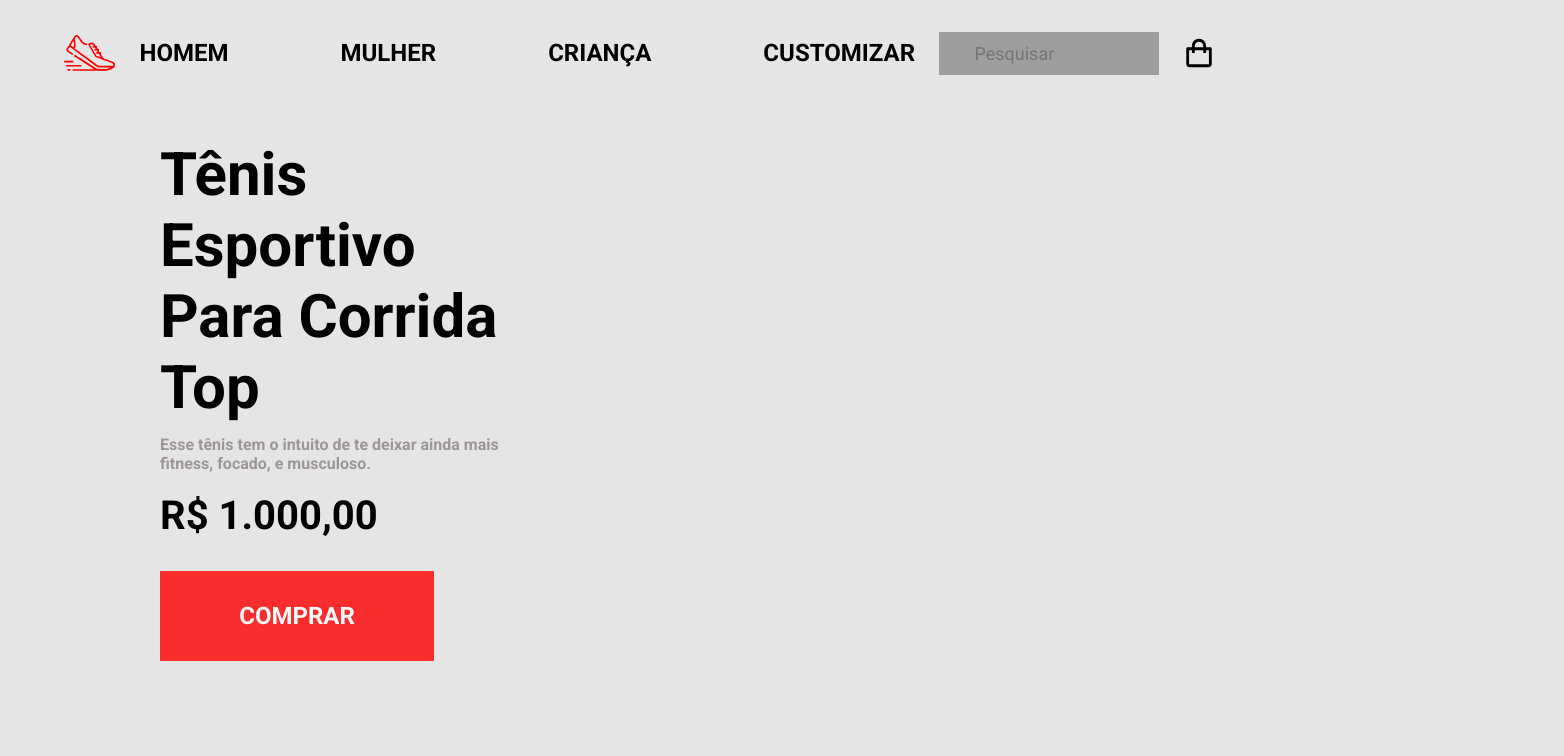
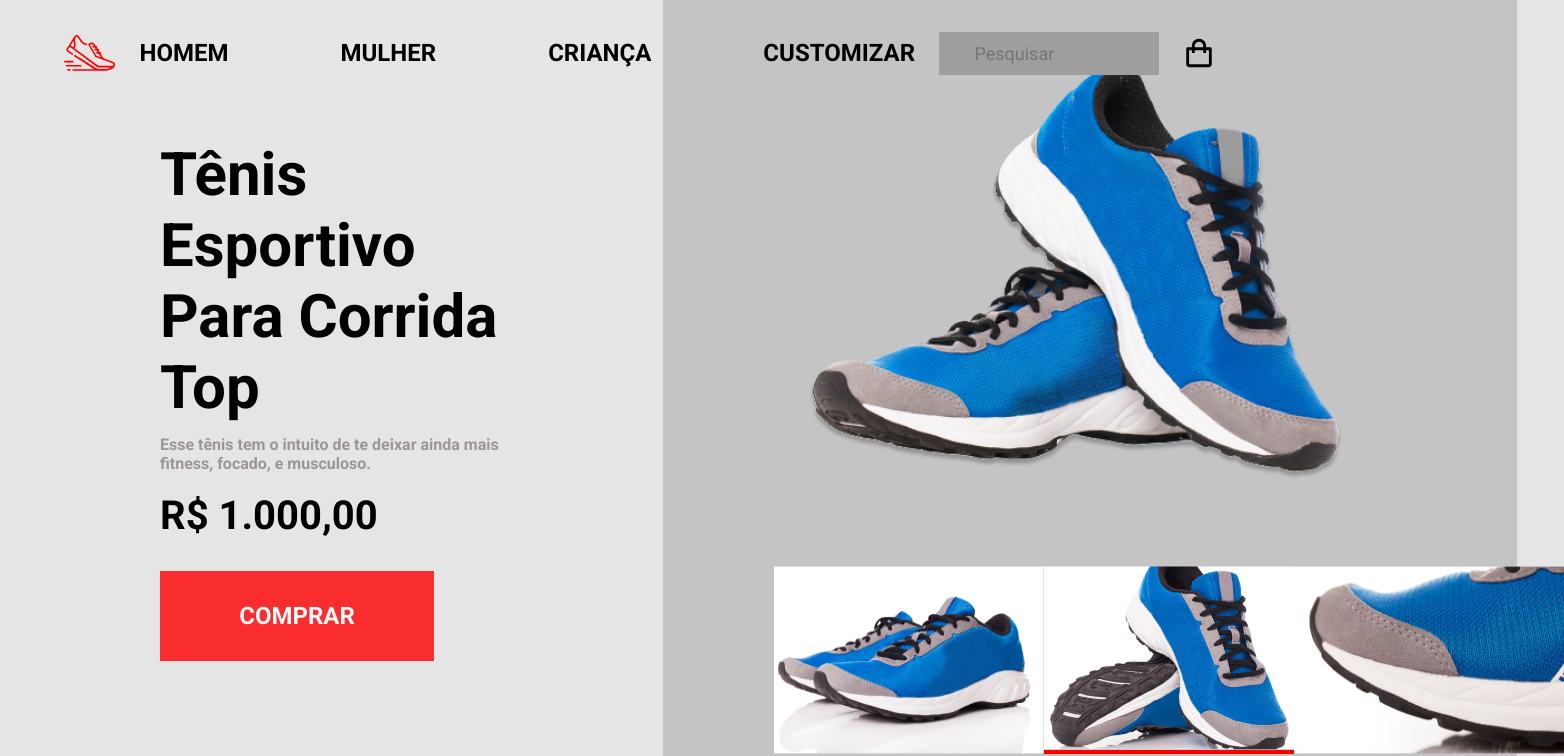
Before and after one commit to lucasmelosilva/rocketshoes, a React (Vite) app: page / in a window 1280 px wide. Shown: the top 756 px of the page, 1564 px wide, since content can reach past the window. Built offline with nearby package versions, Linux system fonts and the light colour scheme; grey boxes are pictures that could not be loaded.

Commit message:
add main e estilizacao

```diff
--- a/src/App.css
+++ b/src/App.css
@@ -54,7 +54,7 @@ aside {
   flex-direction: column;
   justify-content: center;
   height: 100%;
-  padding-left: 10em;
+  padding: 0 8em 0 10em;
 }
 
 aside > div {
@@ -101,3 +101,35 @@ strong {
 .buy-button:hover {
   opacity: 1;
 }
+
+main {
+  display: flex;
+  flex-direction: column;
+  justify-content: center;
+  padding: 0 2em;
+  height: 100%;
+  flex-grow: 2;
+  background-color: var(--main-background);
+}
+
+.main-content {
+  width: 100%;
+  display: flex;
+  flex-direction: column;
+  justify-content: center;
+}
+
+.main-image {
+  margin: auto;
+}
+
+.content-gallery {
+  width: 80%;
+  display: flex;
+  justify-content: space-between;
+  margin: auto;
+}
+
+.content-gallery img:nth-child(2) {
+  border-bottom: #ff0000 solid 0.3em;
+}
--- a/src/App.jsx
+++ b/src/App.jsx
@@ -33,6 +33,17 @@ function App() {
             <button className='buy-button'>comprar</button>
           </div>
         </aside>
+
+        <main>
+          <div className='main-content'>
+            <img src="./assets/tenis-1-ampliado.png" className='main-image' />
+            <div className='content-gallery'>
+              <img src="./assets/tenis-1-galeria.png" alt="" />
+              <img src="./assets/tenis-2-galeria.png" alt="" />
+              <img src="./assets/tenis-3-galeria.png" alt="" />
+            </div>
+          </div>
+        </main>
       </div>
     </div>
   )
```
